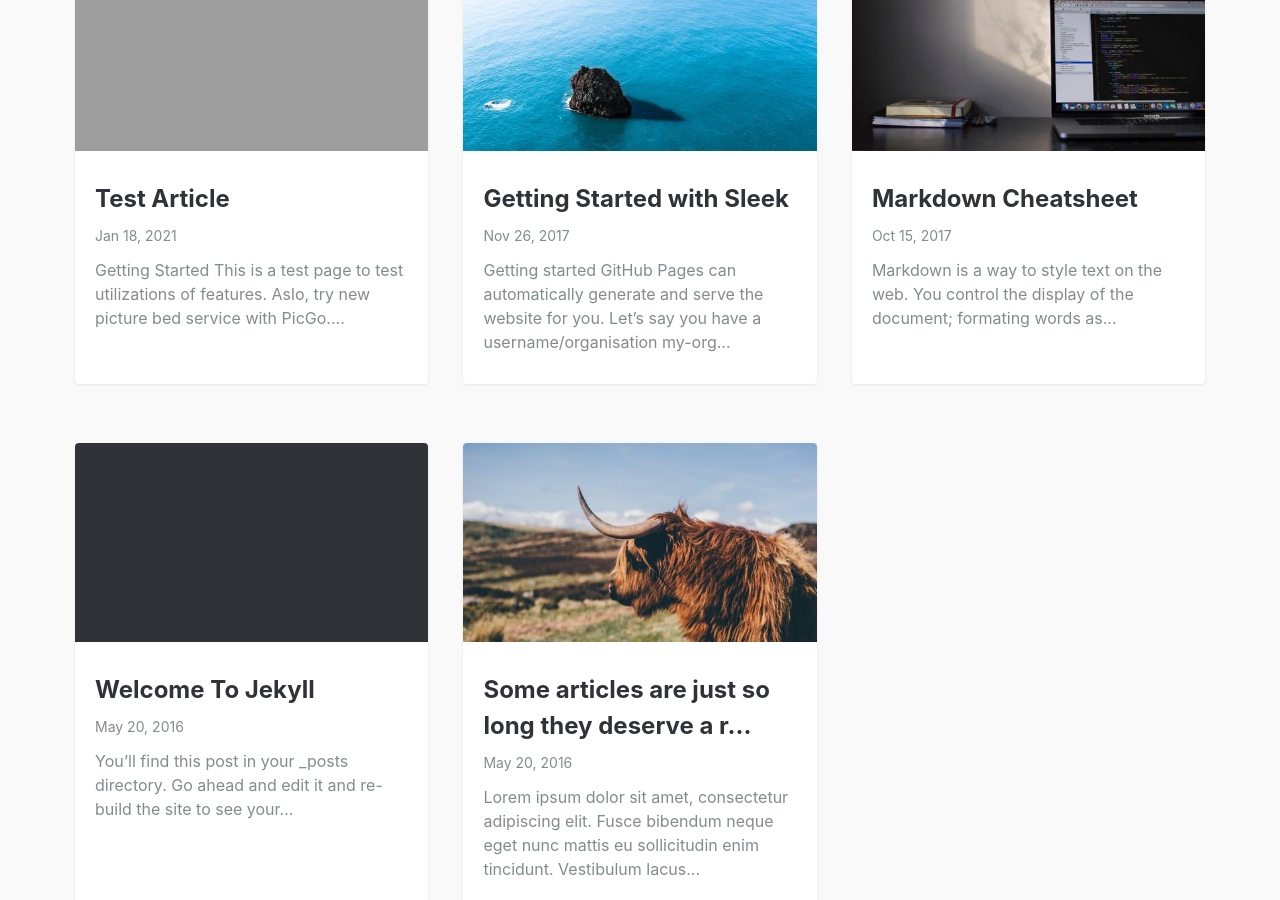
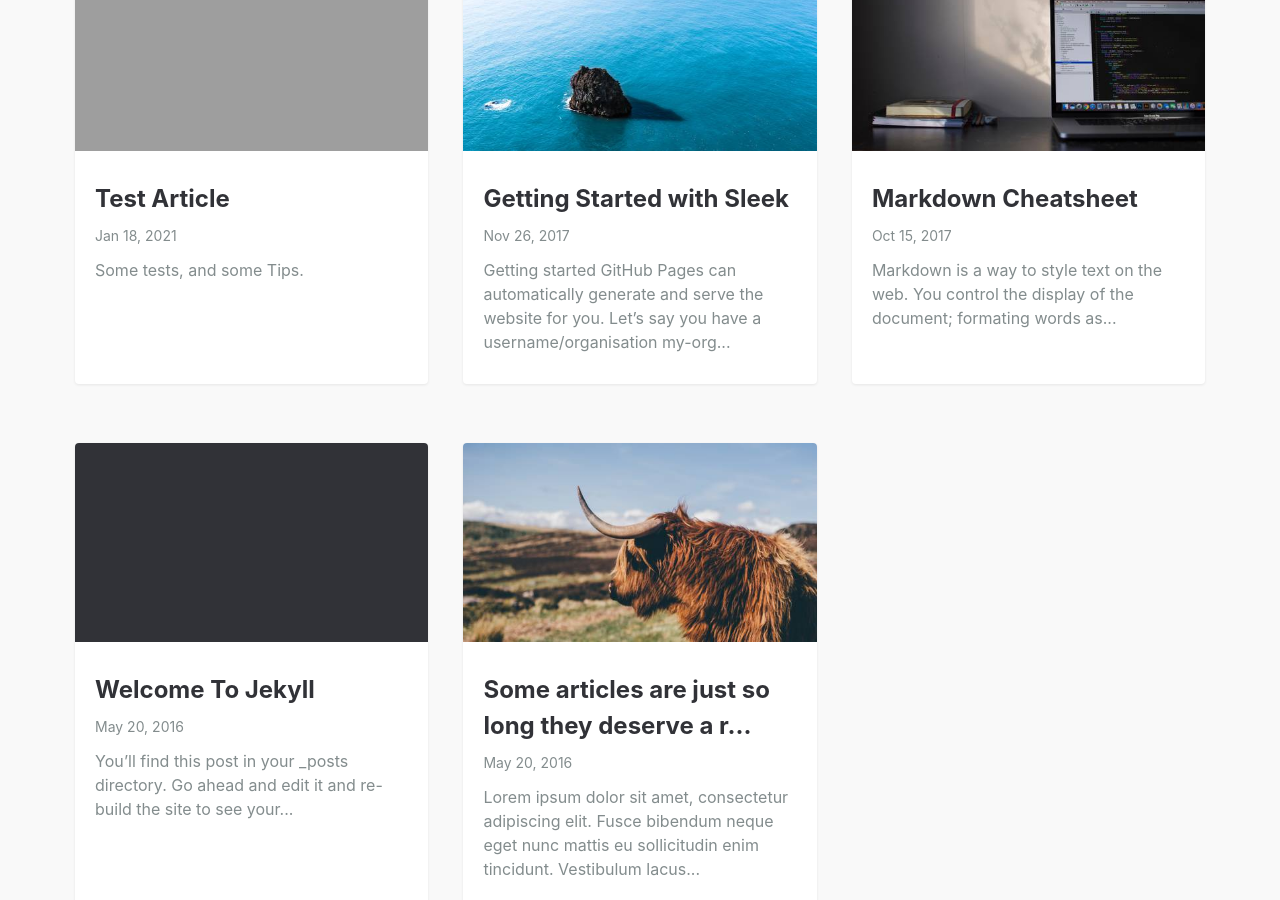
Before and after one commit to IRIDIUM-SUB/IRIDIUM-SUB.github.io, a Jekyll site: the page built from index.md, in a window 1280 px wide and 900 px high, scrolled down 704 px. Built offline with Jekyll 4.4.1, drawn with Linux system fonts in a browser that asks for light colours.

Commit message:
Small Fix

````diff
--- a/_posts/2021-01-18-test-article.md
+++ b/_posts/2021-01-18-test-article.md
@@ -1,6 +1,7 @@
 ---
 layout: post
 title: Test Article
+summary: Some tests, and some Tips.
 featured-img: 421295
 ---
 ## Getting Started
@@ -33,5 +34,5 @@ featured-img: 421295
 ---
 ```
 Featured-img should be saved in `./assets/img/posts`, named as `421295_thumb.jpg`.
-
+And `421295.jpg` is also needed for the head pic.
 Then just use pic bed and get started.
````
